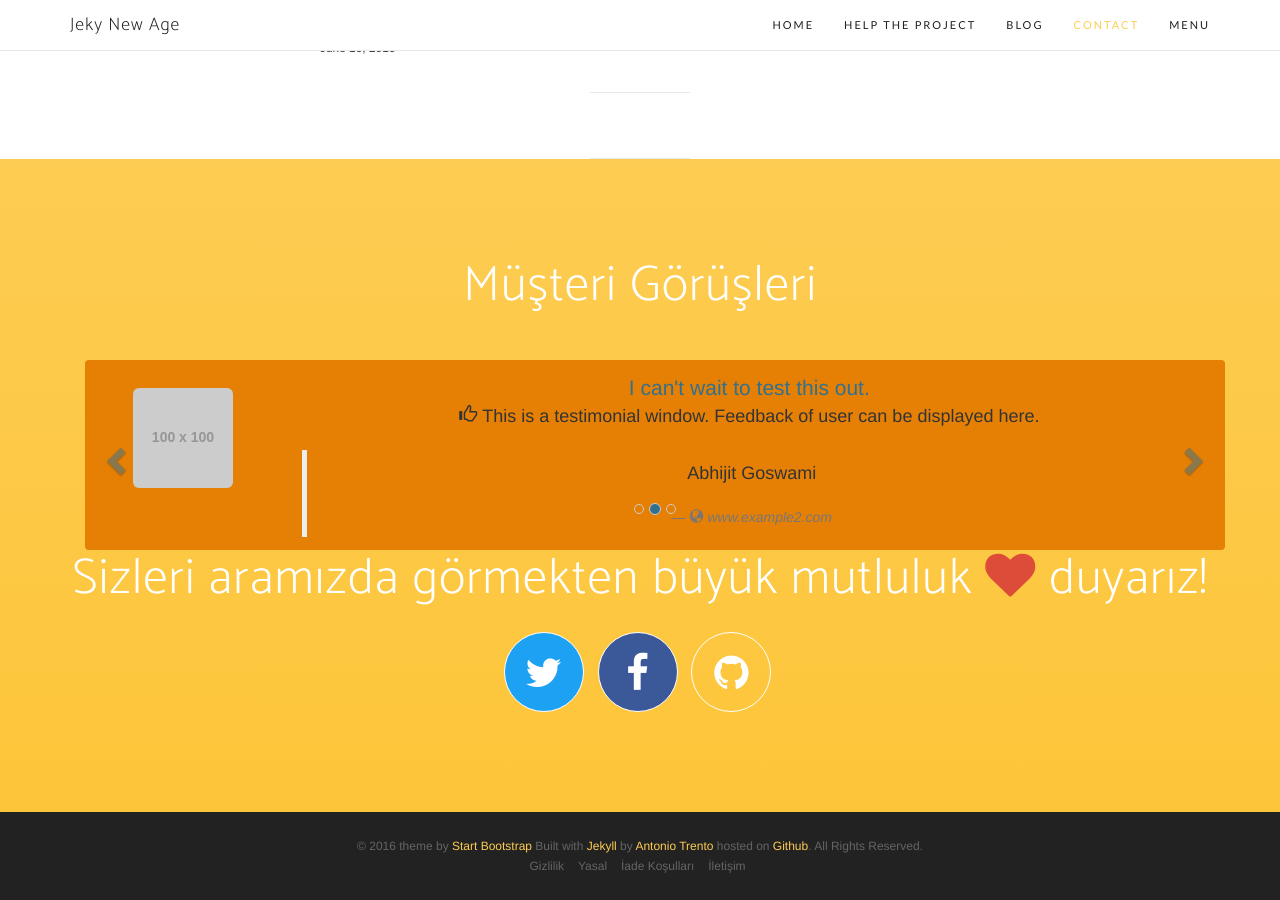
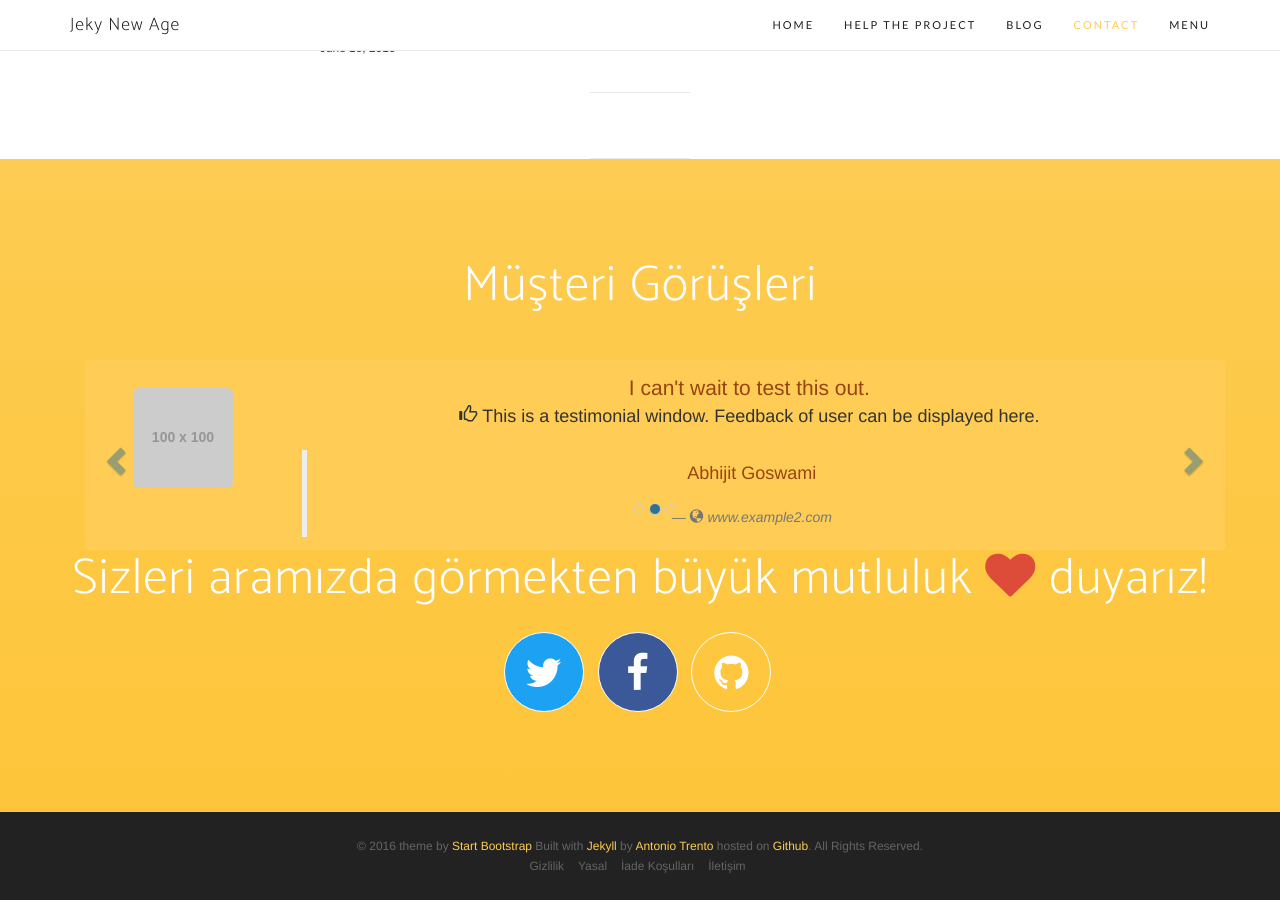
Before and after one commit to eistatistik/eistatistik.github.io, a Jekyll site: the page built from blog.html, in a window 1280 px wide and 900 px high, scrolled down 3116 px. Built offline with Jekyll 4.4.1, drawn with Linux system fonts in a browser that asks for light colours; nearby versions of some CDN libraries; some web fonts are replaced.

Commit message:
Update custome.css

```diff
--- a/css/custome.css
+++ b/css/custome.css
@@ -10,14 +10,14 @@ margin-top:20px;
 float:left;
 width:100%;
 margin-bottom:0;
-border: #E68005;
-background: #E68005;
-color: #614D35;
+border: #FFCC55;
+background: #FFCC55;
+color: #994411;
 }
 
 .adjust2 {
-margin:0;
-  color: 994411;
+  margin:0;
+  color: #994411;
 }
 
 .carousel-indicators li {
```
